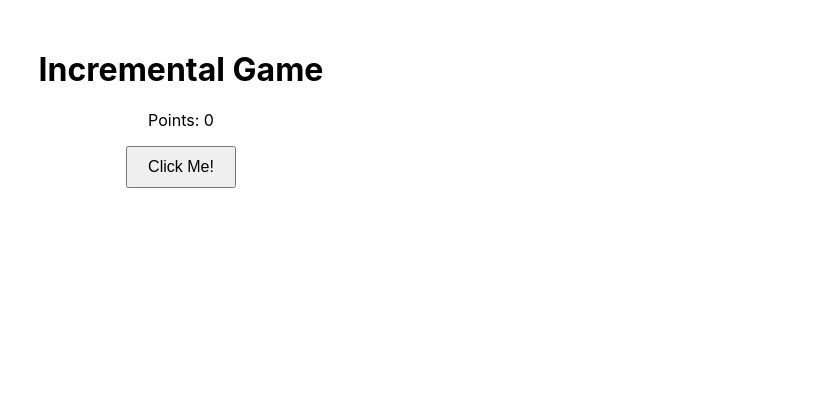
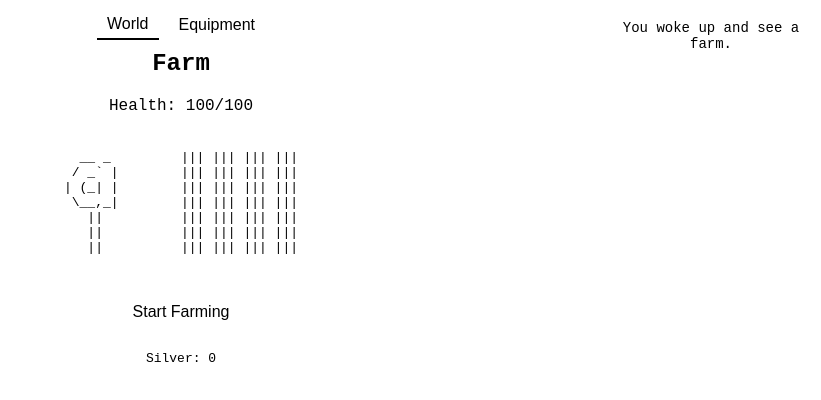
Before and after one commit to GeorgePass/incremental, a React (Create React App) app: page / in a window 1280 px wide. Shown: the top 400 px of the page, without its empty margins (459-1280 px from the left). Built offline with nearby package versions, Linux system fonts and the light colour scheme.

Commit message:
First version with actual theme. Added the world tab with the first location and activity, and the equipment tab

```diff
--- a/src/App.css
+++ b/src/App.css
@@ -1,10 +1,92 @@
+body {
+  margin: 0;
+  font-family: monospace;
+  background-color: white;
+  color: black;
+}
+
 .App {
   text-align: center;
-  margin-top: 50px;
+}
+
+h1 {
+  margin: 0;
+  padding: 10px;
+  font-size: 24px;
+}
+
+.health-indicator {
+  margin: 10px;
+  font-size: 16px;
+}
+
+.ascii-art {
+  text-align: center;
+  margin-top: 20px;
+  font-family: monospace;
+  white-space: pre;
 }
 
 button {
+  margin: 10px;
   padding: 10px 20px;
+  background-color: transparent;
+  color: black;
+  border: none;
+  cursor: pointer;
   font-size: 16px;
+}
+
+button:hover {
+  background-color: rgba(0, 0, 0, 0.1);
+}
+
+p {
+  margin: 10px;
+}
+
+.message-log {
+  position: fixed;
+  right: 0;
+  top: 0;
+  width: 200px;
+  height: 100vh;
+  padding: 10px;
+  overflow-y: auto;
+  font-size: 14px;
+}
+
+.tabs {
+  display: flex;
+  justify-content: center;
+  margin-top: 10px;
+}
+
+.tabs button {
+  margin: 0 5px;
+  padding: 5px 10px;
+  background-color: transparent;
+  color: black;
+  border: none;
   cursor: pointer;
+  font-size: 16px;
 }
+
+.tabs button.active {
+  border-bottom: 2px solid black;
+}
+
+.equipment-tab {
+  margin-top: 20px;
+  text-align: left;
+  padding: 0 20px;
+}
+
+.equipment-tab h2 {
+  font-size: 20px;
+  margin-bottom: 10px;
+}
+
+.equipment-tab p {
+  margin: 5px 0;
+}
--- a/src/App.js
+++ b/src/App.js
@@ -1,18 +1,94 @@
-import React, { useState } from 'react';
+import React, { useState, useEffect, useRef } from 'react';
 import './App.css';
 
 function App() {
-  const [points, setPoints] = useState(0);
+  const [silver, setSilver] = useState(0);
+  const [isFarming, setIsFarming] = useState(false);
+  const [messages, setMessages] = useState(["You woke up and see a farm."]);
+  const [health, setHealth] = useState(100);
+  const [activeTab, setActiveTab] = useState('world');
+  const hasInteracted = useRef(false);
 
-  const incrementPoints = () => {
-    setPoints(points + 1);
-  };
+  // Farm income logic
+  useEffect(() => {
+    let interval;
+    if (isFarming) {
+      interval = setInterval(() => {
+        setSilver((prevSilver) => prevSilver + 1); // Generate 1 silver per second
+      }, 1000); // 1000ms = 1 second
+    }
+    return () => clearInterval(interval); // Cleanup on unmount or when isFarming changes
+  }, [isFarming]);
+
+  // Add messages when farming starts or stops
+  useEffect(() => {
+    if (!hasInteracted.current) return; // Skip if no interaction
+
+    if (isFarming) {
+      setMessages((prevMessages) => [...prevMessages, "You started farming."]);
+    } else {
+      setMessages((prevMessages) => [...prevMessages, "You stopped farming."]);
+    }
+  }, [isFarming]);
 
   return (
     <div className="App">
-      <h1>Incremental Game</h1>
-      <p>Points: {points}</p>
-      <button onClick={incrementPoints}>Click Me!</button>
+      <div className="tabs">
+        <button
+          onClick={() => setActiveTab('world')}
+          className={activeTab === 'world' ? 'active' : ''}
+        >
+          World
+        </button>
+        <button
+          onClick={() => setActiveTab('equipment')}
+          className={activeTab === 'equipment' ? 'active' : ''}
+        >
+          Equipment
+        </button>
+      </div>
+
+      {activeTab === 'world' && (
+        <>
+          <h1>Farm</h1>
+          <p className="health-indicator">Health: {health}/100</p>
+          <div className="ascii-art">
+            <pre>
+              {`
+  __ _         ||| ||| ||| |||
+ / _\` |        ||| ||| ||| |||
+| (_| |        ||| ||| ||| |||
+ \\__,_|        ||| ||| ||| |||
+   ||          ||| ||| ||| |||
+   ||          ||| ||| ||| |||
+   ||          ||| ||| ||| |||
+              `}
+            </pre>
+          </div>
+          <button
+            onClick={() => {
+              hasInteracted.current = true; // Mark interaction
+              setIsFarming(!isFarming);
+            }}
+          >
+            {isFarming ? "Stop Farming" : "Start Farming"}
+          </button>
+          <p>Silver: {silver}</p>
+        </>
+      )}
+
+      {activeTab === 'equipment' && (
+        <div className="equipment-tab">
+          <h2>Weapon</h2>
+          <p>Equipped: Fists</p>
+        </div>
+      )}
+
+      <div className="message-log">
+        {messages.map((message, index) => (
+          <p key={index}>{message}</p>
+        ))}
+      </div>
     </div>
   );
 }
```
